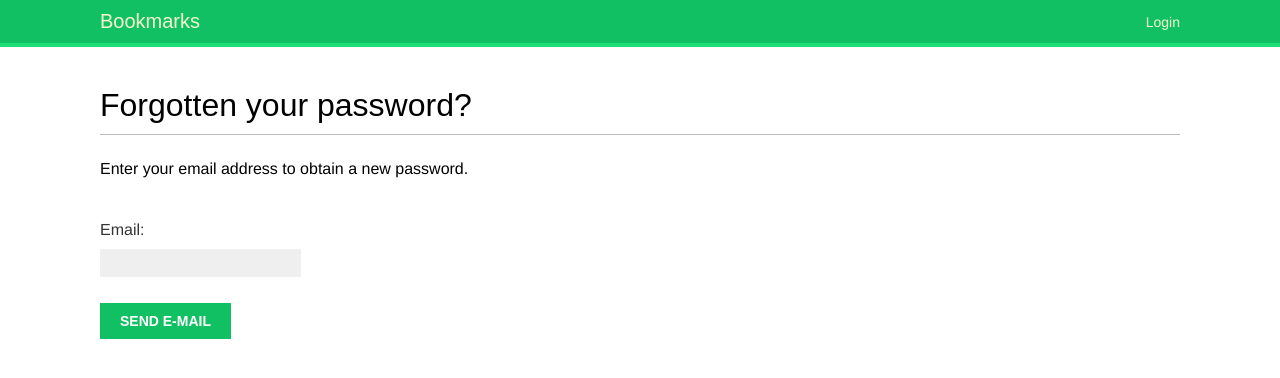
After one commit to moffire/bookmarks, a Django app: page /account/password_reset/ in a window 1280 px wide. The commit adds this page. Shown: the top 378 px of the page. Run offline with Django 3.2, Linux system fonts and the light colour scheme; some web fonts are replaced.

Commit message:
added ability to change a user password via email notification

```diff
--- a/account/urls.py
+++ b/account/urls.py
@@ -6,7 +6,14 @@ urlpatterns = [
     # path('login/', user_login, name='login'),
     path('login/', auth_views.LoginView.as_view(), name='login'),
     path('logout/', auth_views.LogoutView.as_view(), name='logout'),
+    # block below can be replaced with
+    # path("", include("django.contrib.auth.urls"))
     path('password_change/', auth_views.PasswordChangeView.as_view(), name='password_change'),
     path('password_change/done/', auth_views.PasswordChangeDoneView.as_view(), name='password_change_done'),
+    path('password_reset/', auth_views.PasswordResetView.as_view(), name='password_reset'),
+    path('password_reset/done/', auth_views.PasswordChangeDoneView.as_view(), name='password_reset_done'),
+    path('reset/<uidb64>/<token>/', auth_views.PasswordResetConfirmView.as_view(), name='password_reset_confirm'),
+    path('reset/done/', auth_views.PasswordResetCompleteView.as_view(), name='password_reset_complete'),
+    #
     path('', dashboard, name='dashboard'),
 ]
--- a/bookmarks/settings.py
+++ b/bookmarks/settings.py
@@ -122,6 +122,9 @@ LOGIN_REDIRECT_URL = 'dashboard'
 LOGIN_URL = 'login'
 LOGOUT_URL = 'logout'
 
+# use console for email messages
+EMAIL_BACKEND = 'django.core.mail.backends.console.EmailBackend'
+
 # Static files (CSS, JavaScript, Images)
 # https://docs.djangoproject.com/en/3.1/howto/static-files/
 
--- a/templates/registration/login.html
+++ b/templates/registration/login.html
@@ -15,5 +15,6 @@
             <input type="hidden" name="next" value="{{ next }}">
             <p><input type="submit" value="Log in"></p>
         </form>
+        <p><a href="{% url 'password_reset' %}">Forgotten your password?</a></p>
     </div>
 {% endblock %}
--- /dev/null
+++ b/templates/registration/password_reset_complete.html
@@ -0,0 +1,6 @@
+{% extends 'base.html' %}
+{% block content %}
+    <h1>Password reset</h1>
+    <p>Your password has been set. You can
+        <a href="{% url 'login' %}">log in now</a></p>
+{% endblock %}
--- /dev/null
+++ b/templates/registration/password_reset_done.html
@@ -0,0 +1,6 @@
+{% extends 'base.html' %}
+{% block title %}Reset your password{% endblock %}
+{% block content %}
+    <h1>Reset your password</h1>
+    <p>We've emailed you instructions for setting uor password.</p>
+{% endblock %}
--- /dev/null
+++ b/templates/registration/password_reset_email.html
@@ -0,0 +1,2 @@
+Someone asked for password reset for email {{ email }}. Follow the link below:
+{{ protocol }}://{{ domain }}{% url 'password_reset_confirm' uidb64=uid token=token %}
--- /dev/null
+++ b/templates/registration/password_reset_form.html
@@ -0,0 +1,13 @@
+{% extends 'base.html' %}
+{% block title %}
+    Reset your password
+{% endblock %}
+{% block content %}
+    <h1>Forgotten your password?</h1>
+    <p>Enter your email address to obtain a new password.</p>
+    <form action="." method="post">
+        {% csrf_token %}
+        {{ form.as_p }}
+        <p><input type="submit" value="Send e-mail"></p>
+    </form>
+{% endblock %}
```
Also changed, not shown: templates/registration/password_reset_confirm.html (added, +14 -0 lines).
